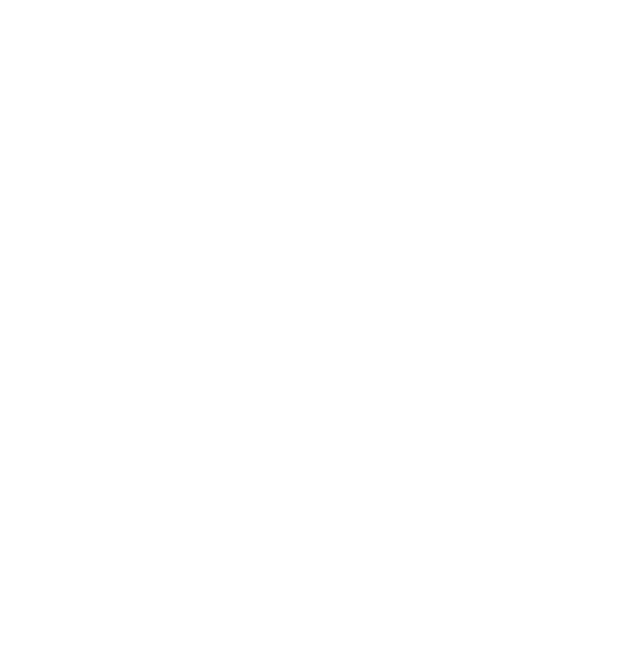
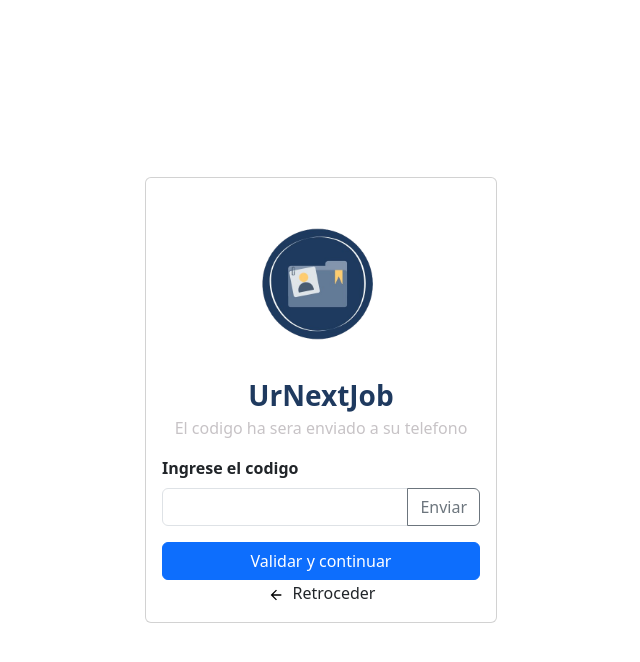
Before and after one commit to SyroNova/GraduationProject, a React (Vite) app in the folder front/web/: page /register/user in a window 1280 px wide. Both pictures are taken after typing "Sample", "Sample", "5551234", "Sample123", "Sample123" into the empty fields and a click on the button "Registrarse". Shown: the top 662 px of the page, without its empty margins (319-959 px from the left). Built offline with nearby package versions, Linux system fonts and the light colour scheme.

Commit message:
Update to pages
Added SMS register page with the curriculum page and some changesw to the registerpage

```diff
--- a/front/web/package.json
+++ b/front/web/package.json
@@ -25,7 +25,7 @@
     "@types/react": "^19.2.14",
     "@types/react-dom": "^19.2.3",
     "@vitejs/plugin-react": "^6.0.1",
-    "eslint": "^10.1.0",
+    "eslint": "^9.39.4",
     "eslint-plugin-react-hooks": "^7.0.1",
     "eslint-plugin-react-refresh": "^0.5.2",
     "globals": "^17.4.0",
--- a/front/web/src/components/RegisterUser/VerifyRegisterSMS.tsx
+++ b/front/web/src/components/RegisterUser/VerifyRegisterSMS.tsx
@@ -1,5 +1,92 @@
-export default function VerifyRegisterSMS(){
+import { Button, Card, Form, InputGroup } from "react-bootstrap";
+import logo from "../../assets/Logo.png"
+import { useEffect, useState } from "react";
+import { IoMdArrowBack } from "react-icons/io";
+
+type Props = {
+    onBack: () => void
+}
+
+export default function VerifyRegisterSMS({onBack}: Props){
+    const [smsCode, setSmsCode] = useState("");
+    const [sent, setSent] = useState(false);
+    const [error, setError] = useState("");
+    const [timeLeft, setTimeLeft] = useState(120); // 2 minutos = 120 segundos
+
+    // Formato mm:ss
+    const minutes = Math.floor(timeLeft / 60);
+    const seconds = timeLeft % 60;
+
+    useEffect(() => {
+        if(!sent) return;
+
+        const interval = setInterval(() => {
+            setTimeLeft((prev) => {
+                if(prev <= 1){
+                    clearInterval(interval)
+                    setSent(false)
+                    return 0;
+                }
+                return prev - 1;
+            });
+        }, 1000);
+
+        return () => clearInterval(interval); // limpieza importante
+    }, [sent]);
+
+
+    const handleSend = () => {
+        setTimeLeft(120); // 🔥 reinicia contador
+        setSent(true);
+
+        // aquí iría tu lógica real de envío SMS
+    };
+
+    const handleSubmit = (e: any) =>{
+        e.preventDefault();
+
+        if(!smsCode.trim()){
+            setError("El codigo es obligatorio")
+            return;
+        }
+
+        setError("");
+    }
+
+
     return(
-        <></>
+         <Card style={{ width: '22rem' }} className="d-flex align-items-center justify-content-center">
+            <Card.Body>
+                <div className="d-flex justify-content-center flex-column align-items-center">
+                    <img src={logo} alt="logo" style={{ height: "180px", width: "180px", marginRight: "20px"}}  className="img-fluid" />
+                    <p className="fw-bold fs-3 mb-0" style={{color: "var(--color-text-primary)"}}>UrNextJob</p>
+                    <p  style={{color: "var(--color-text-secondary)"}}>El codigo ha sera enviado a su telefono</p>
+                </div>
+                    <Form onSubmit={(e) => handleSubmit(e)}>
+                        <Form.Group className="mb-3" controlId="sms">
+                            <Form.Label className="fw-bold">Ingrese el codigo</Form.Label>
+                            <InputGroup>
+                                <Form.Control
+                                    type="text"
+                                    name="sms_cod"
+                                    value={smsCode}
+                                    onBlur={(e) => {if(e.target.value != ""){setError("")}}}
+                                    onChange={(e) => setSmsCode(e.target.value)}
+                                    isInvalid={!!error}
+                                />
+                                <Button variant="outline-secondary" id="button-addon2" disabled={sent} onClick={handleSend}>
+                                    {sent ? <div>Reenviar en: <br />{minutes}:{seconds.toString().padStart(2, "0")}</div> : "Enviar"}
+                                </Button>
+                            </InputGroup>
+                            {error && <div className="text-danger mt-1">{error}</div>}
+                        </Form.Group>
+                        <Button type="submit" className="btn btn-primary w-100" disabled={!!error}>Validar y continuar</Button>
+                    </Form>
+                <div className="d-flex align-items-center justify-content-center gap-2">
+                    <button type="button" className="btn btn-link p-0" onClick={onBack}><IoMdArrowBack color="black" /></button>
+                    <p className="mb-0">Retroceder</p>
+                </div>
+            </Card.Body>
+        </Card>
     );
 }
--- /dev/null
+++ b/front/web/src/pages/CurriculumPage.tsx
@@ -0,0 +1,6 @@
+import default function CurriculumPage() {
+    return (
+        <>
+        </>
+    )
+}
--- a/front/web/src/pages/RegisterPage.tsx
+++ b/front/web/src/pages/RegisterPage.tsx
@@ -11,7 +11,7 @@ export default function LoginUser(){
             <RegisterForm onNext={() => setStep("verify")}/>
         )}
         {step === "verify" && (
-            <VerifyRegisterSMS />
+            <VerifyRegisterSMS onBack={() => setStep("register")}/>
         )}
         </div>
     )
```
Also changed, not shown: 1 other file (tests, documents, lock files or other folders).
